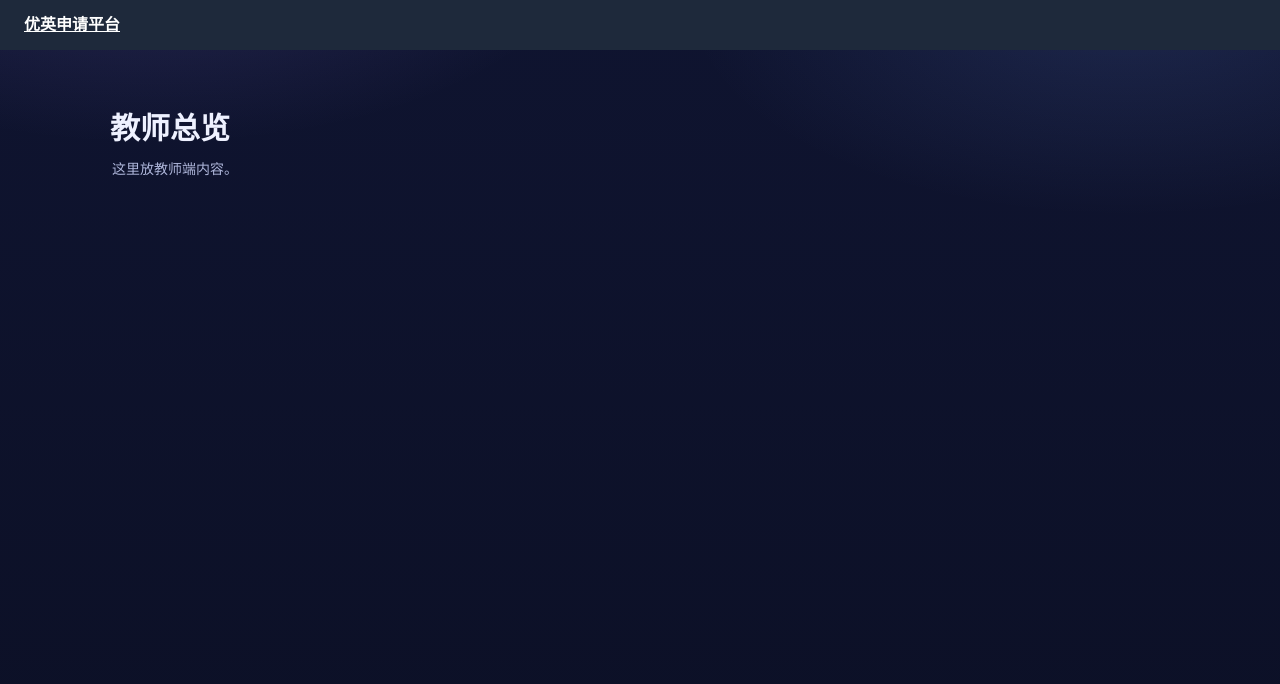
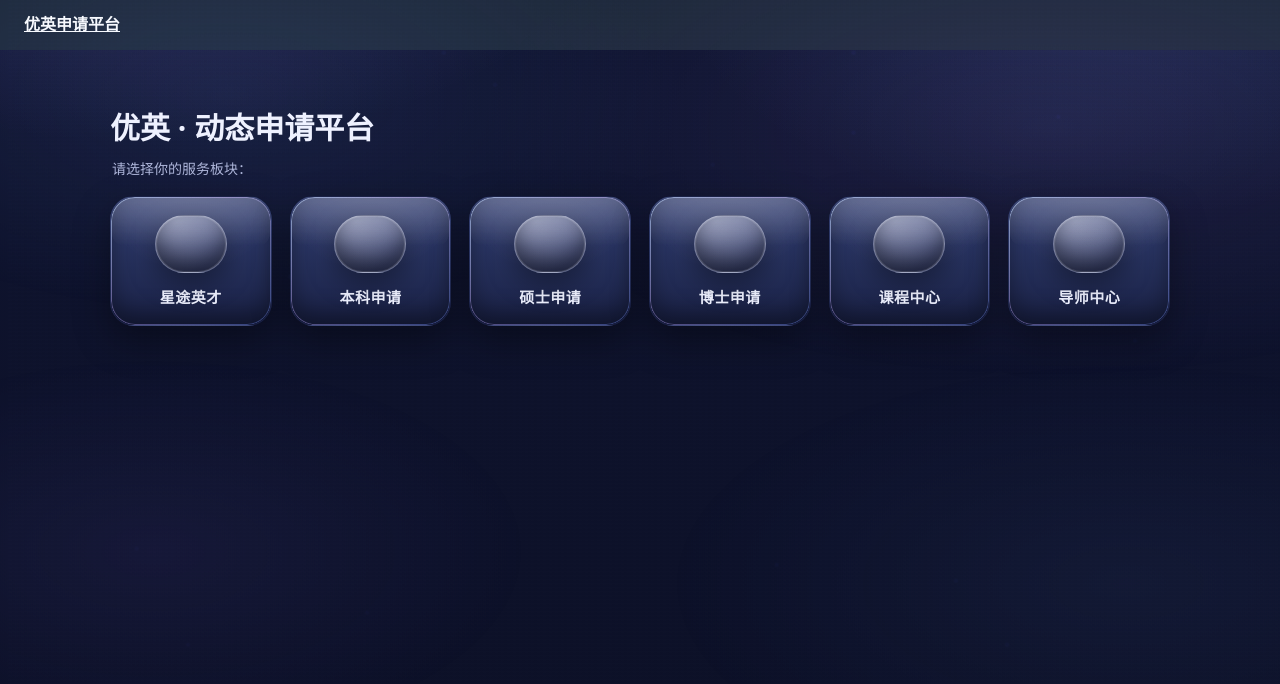
Before and after one commit to wangxiaoyan2088-spec/starpath, a Next.js app: page / in a window 1280 px wide. Shown: the top 684 px of the page. Built offline with nearby package versions, Linux system fonts and the light colour scheme.

Commit message:
Update page.tsx

```diff
--- a/app/page.tsx
+++ b/app/page.tsx
@@ -1,3 +1,20 @@
-export default function TeacherPage(){
-  return <div className="wrap"><h1>教师总览</h1><p className="muted">这里放教师端内容。</p></div>;
+export default function Home() {
+  return (
+    <div>
+      <div className="fx" />
+      <div className="nebula" />
+      <div className="wrap">
+        <h1>优英 · 动态申请平台</h1>
+        <p className="muted">请选择你的服务板块：</p>
+        <section className="grid">
+          <a className="bubble" href="/student"><div className="cap" /><div className="b-title">星途英才</div></a>
+          <a className="bubble" href="/student"><div className="cap" /><div className="b-title">本科申请</div></a>
+          <a className="bubble" href="/student"><div className="cap" /><div className="b-title">硕士申请</div></a>
+          <a className="bubble" href="/student"><div className="cap" /><div className="b-title">博士申请</div></a>
+          <a className="bubble" href="/student"><div className="cap" /><div className="b-title">课程中心</div></a>
+          <a className="bubble" href="/teacher"><div className="cap" /><div className="b-title">导师中心</div></a>
+        </section>
+      </div>
+    </div>
+  );
 }
```
